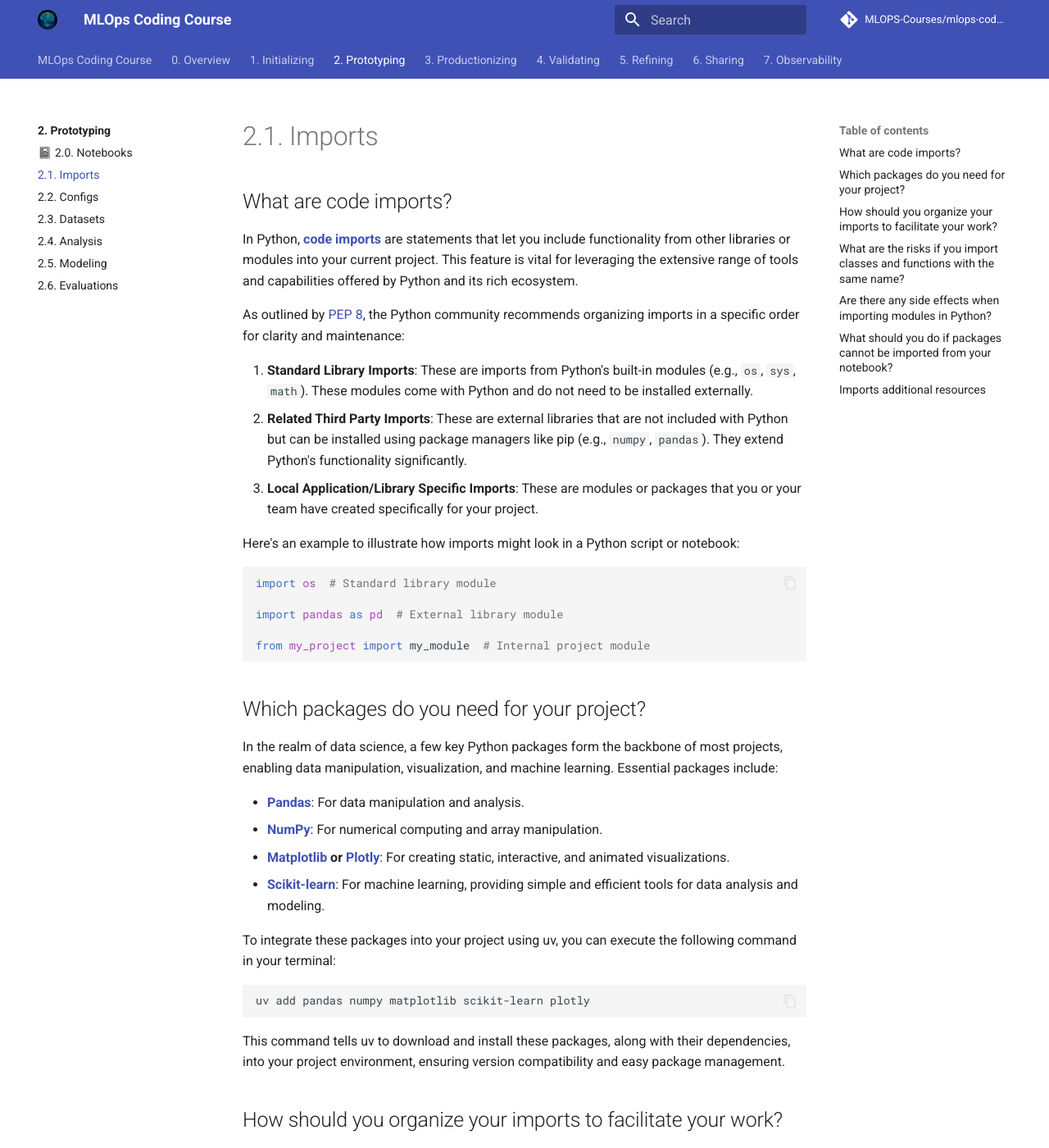
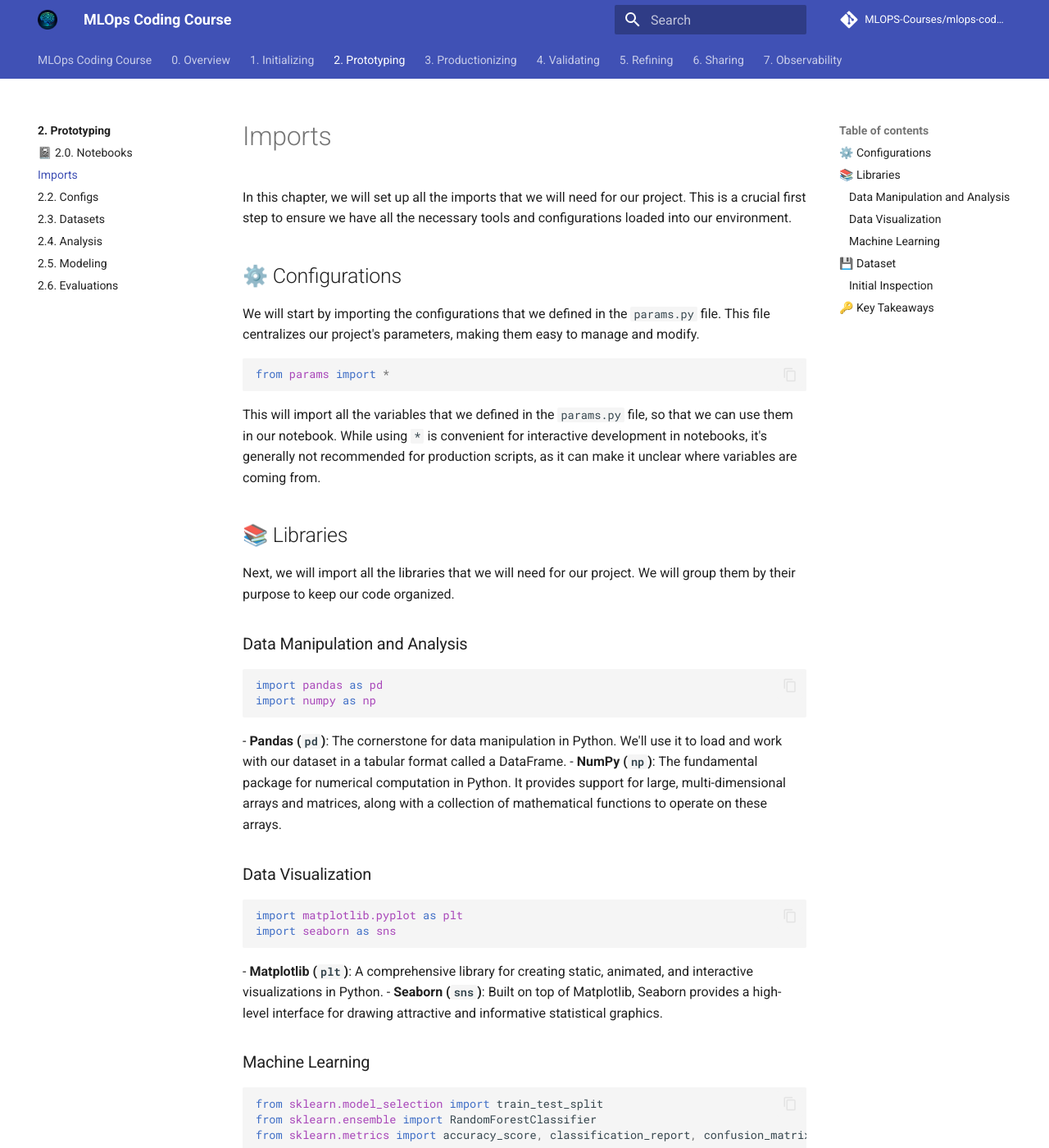
Before and after one commit to MLOps-Courses/mlops-coding-course, an MkDocs documentation site: the page built from docs/2. Prototyping/2.1. Imports.md, in a window 1280 px wide and 1400 px high. Shown: the whole window at 82% size. Built offline with MkDocs 1.6.1 and Material for MkDocs 9.7.7, drawn with Linux system fonts in a browser that asks for light colours; comment, search, counter and statistics services are not loaded; some of the changed text lies outside the part shown.

Commit message:
feat(docs): Improve Chapter 2.1 Imports
This commit improves Chapter 2.1 of the MLOps Coding Course, focusing on Python imports.

The key changes include:
- Enriching the content to be more comprehensive and easier for you to follow.
- Adding a '🔑 Key Takeaways' section to summarize the main points.
- Including emojis at the beginning of each markdown header for better readability and engagement.
- Restructuring the content to follow best practices for Python imports.
- Ensuring the file adheres to markdownlint rules for consistency.

````diff
--- a/docs/2. Prototyping/2.1. Imports.md
+++ b/docs/2. Prototyping/2.1. Imports.md
@@ -1,115 +1,77 @@
----
-description: Learn best practices for organizing Python imports in notebooks to ensure clarity, maintainability, and efficient code management.
----
+#  Imports
 
-# 2.1. Imports
+In this chapter, we will set up all the imports that we will need for our project. This is a crucial first step to ensure we have all the necessary tools and configurations loaded into our environment.
 
-## What are code imports?
+## ⚙️ Configurations
 
-In Python, **[code imports](https://docs.python.org/3/reference/import.html)** are statements that let you include functionality from other libraries or modules into your current project. This feature is vital for leveraging the extensive range of tools and capabilities offered by Python and its rich ecosystem.
-
-As outlined by [PEP 8](https://peps.python.org/pep-0008/#imports), the Python community recommends organizing imports in a specific order for clarity and maintenance:
-
-1. **Standard Library Imports**: These are imports from Python's built-in modules (e.g., `os`, `sys`, `math`). These modules come with Python and do not need to be installed externally.
-2. **Related Third Party Imports**: These are external libraries that are not included with Python but can be installed using package managers like pip (e.g., `numpy`, `pandas`). They extend Python's functionality significantly.
-3. **Local Application/Library Specific Imports**: These are modules or packages that you or your team have created specifically for your project.
-
-Here's an example to illustrate how imports might look in a Python script or notebook:
+We will start by importing the configurations that we defined in the `params.py` file. This file centralizes our project's parameters, making them easy to manage and modify.
 
 ```python
-import os  # Standard library module
-
-import pandas as pd  # External library module
-
-from my_project import my_module  # Internal project module
+from params import *
 ```
 
-## Which packages do you need for your project?
+This will import all the variables that we defined in the `params.py` file, so that we can use them in our notebook. While using `*` is convenient for interactive development in notebooks, it's generally not recommended for production scripts, as it can make it unclear where variables are coming from.
 
-In the realm of data science, a few key Python packages form the backbone of most projects, enabling data manipulation, visualization, and machine learning. Essential packages include:
+## 📚 Libraries
 
-- **[Pandas](https://pandas.pydata.org/)**: For data manipulation and analysis.
-- **[NumPy](https://numpy.org/)**: For numerical computing and array manipulation.
-- **[Matplotlib](https://matplotlib.org/) or [Plotly](https://plotly.com/)**: For creating static, interactive, and animated visualizations.
-- **[Scikit-learn](https://scikit-learn.org/stable/)**: For machine learning, providing simple and efficient tools for data analysis and modeling.
+Next, we will import all the libraries that we will need for our project. We will group them by their purpose to keep our code organized.
 
-To integrate these packages into your project using uv, you can execute the following command in your terminal:
+### Data Manipulation and Analysis
 
-```bash
-uv add pandas numpy matplotlib scikit-learn plotly
+```python
+import pandas as pd
+import numpy as np
+```
+- **Pandas (`pd`)**: The cornerstone for data manipulation in Python. We'll use it to load and work with our dataset in a tabular format called a DataFrame.
+- **NumPy (`np`)**: The fundamental package for numerical computation in Python. It provides support for large, multi-dimensional arrays and matrices, along with a collection of mathematical functions to operate on these arrays.
+
+### Data Visualization
+
+```python
+import matplotlib.pyplot as plt
+import seaborn as sns
+```
+- **Matplotlib (`plt`)**: A comprehensive library for creating static, animated, and interactive visualizations in Python.
+- **Seaborn (`sns`)**: Built on top of Matplotlib, Seaborn provides a high-level interface for drawing attractive and informative statistical graphics.
+
+### Machine Learning
+
+```python
+from sklearn.model_selection import train_test_split
+from sklearn.ensemble import RandomForestClassifier
+from sklearn.metrics import accuracy_score, classification_report, confusion_matrix
+```
+- **scikit-learn (`sklearn`)**: The go-to library for machine learning in Python. We are importing:
+    - `train_test_split`: A function to split our data into training and testing sets.
+    - `RandomForestClassifier`: The machine learning model we will use for our classification task.
+    - `accuracy_score`, `classification_report`, `confusion_matrix`: Metrics to evaluate the performance of our model.
+
+## 💾 Dataset
+
+Finally, we will load the dataset that we will be using for our project. We'll use the `DATA_PATH` variable we imported from our configurations.
+
+```python
+df = pd.read_csv(f'{DATA_PATH}/obesity.csv')
 ```
 
-This command tells uv to download and install these packages, along with their dependencies, into your project environment, ensuring version compatibility and easy package management.
+### Initial Inspection
 
-## How should you organize your imports to facilitate your work?
+After loading the dataset, it's a good practice to take a quick look at its structure and content.
 
-Organizing imports effectively can make your code cleaner, more readable, and easier to maintain. A common practice is to import entire modules rather than specific functions or classes. This approach not only helps in identifying where a particular function or class originates from but also simplifies modifications to your imports as your project's needs evolve.
-
-Consider the following examples:
+- **`.head()`**: Shows the first few rows of the DataFrame.
+- **`.info()`**: Provides a concise summary of the DataFrame, including the data types and non-null values.
 
 ```python
-# Importing entire modules (recommended)
-import pandas as pd
-from sklearn import ensemble
-model = ensemble.RandomForestClassifier()
-
-# Importing specific functions/classes
-from sklearn.ensemble import RandomForestClassifier
-model = RandomForestClassifier()
+df.head()
 ```
 
-Importing entire modules (`import pandas as pd`) is generally recommended for clarity, as it makes it easier to track the source of various functions and classes used in your code for this module.
-
-## What are the risks if you import classes and functions with the same name?
-
-Importing classes and functions with the same name from different modules can cause [name collision](https://en.wikipedia.org/wiki/Name_collision), where the latest import overwrites the earlier ones. This can lead to unexpected behavior and make debugging more challenging. Additionally, it reduces code clarity, making the program harder to maintain and understand.
-
-For example, consider you import `load` from two different modules in Python:
-
 ```python
-from module1 import load
-from module2 import load  # overwrite load imported from module1
+df.info()
 ```
 
-In this scenario, any subsequent calls to `load()` will use the `load` function from `module2`, not `module1`, potentially leading to errors if the functions behave differently. To avoid such issues, you could use aliases:
+## 🔑 Key Takeaways
 
-```python
-from module1 import load as load1
-from module2 import load as load2`
-```
-
-Now, both `load` functions can be used distinctly as `load1()` and `load2()`, preventing any name collision.
-
-## Are there any side effects when importing modules in Python?
-
-Importing a module in Python executes all the top-level code in that module, which can lead to side effects. These effects can be both intentional and unintentional. It's crucial to import modules from trusted sources to avoid security risks or unexpected behavior. Be especially cautious of executing code with side effects in your own modules, and make sure any such behavior is clearly documented.
-
-Consider this cautionary example:
-
-```python
-# A module with a potentially harmful operation
-# lib.py
-import os
-os.system("rm -rf /")  # This command is extremely dangerous!
-
-# main.py
-import lib  # Importing lib.py could lead to data loss
-```
-
-## What should you do if packages cannot be imported from your notebook?
-
-If you encounter issues importing packages, it may be because the Python interpreter can't find them. This problem is common when using virtual environments. To diagnose and fix such issues, check the interpreter path and module search paths as follows:
-
-```python
-import sys
-print("Interpreter path:", sys.executable)
-print("Module search paths:", sys.path)
-```
-
-Adjusting these paths or ensuring the correct virtual environment is activated can often resolve issues related to package imports. With VS Code, you can [select the Python environment](https://code.visualstudio.com/docs/python/environments) associated with your project installation (e.g., `.venv`).
-
-## Imports additional resources
-
-- **[Imports example from the MLOps Python Package](https://github.com/fmind/mlops-python-package/blob/main/notebooks/prototype.ipynb)**
-- [Python import: Advanced Techniques and Tips](https://realpython.com/python-import/)
-- [The Python import system](https://docs.python.org/3/reference/import.html)
+- **Centralized Configuration**: Keeping parameters in a separate file (`params.py`) makes your project cleaner and easier to manage.
+- **Organized Imports**: Grouping imports by their function (e.g., data manipulation, visualization, machine learning) improves code readability.
+- **Know Your Tools**: Understanding the role of each library (`pandas`, `numpy`, `matplotlib`, `seaborn`, `sklearn`) is fundamental to effective data science work.
+- **Immediate Inspection**: Always perform a quick check of your data after loading it to ensure it has been read correctly and to get a first sense of its structure.
````
